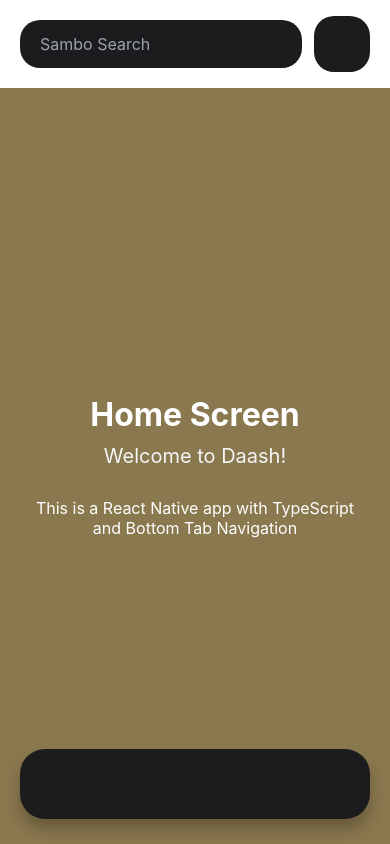
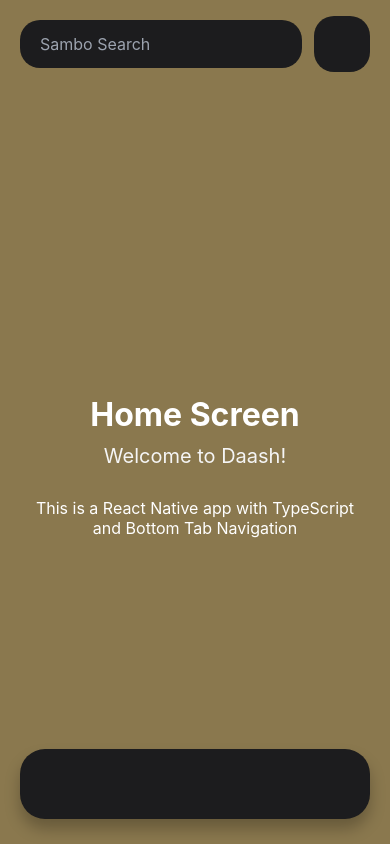
Before and after one commit to BusamboEnt/Daash, a React Native app: screen / in a window 390 px wide. Built offline with nearby package versions, Linux system fonts and the light colour scheme; some icons are missing.

Commit message:
Update Header background color to match home screen
- Change Header SafeAreaView background from white to #8A784E
- Creates seamless color transition between header and content
- Matches the home screen background color

```diff
--- a/src/components/Header.tsx
+++ b/src/components/Header.tsx
@@ -24,7 +24,7 @@ const Header: React.FC<HeaderProps> = ({ onSearch, onMenuPress }) => {
 
 const styles = StyleSheet.create({
   safeArea: {
-    backgroundColor: '#FFFFFF',
+    backgroundColor: '#8A784E',
   },
   headerContainer: {
     flexDirection: 'row',
```
